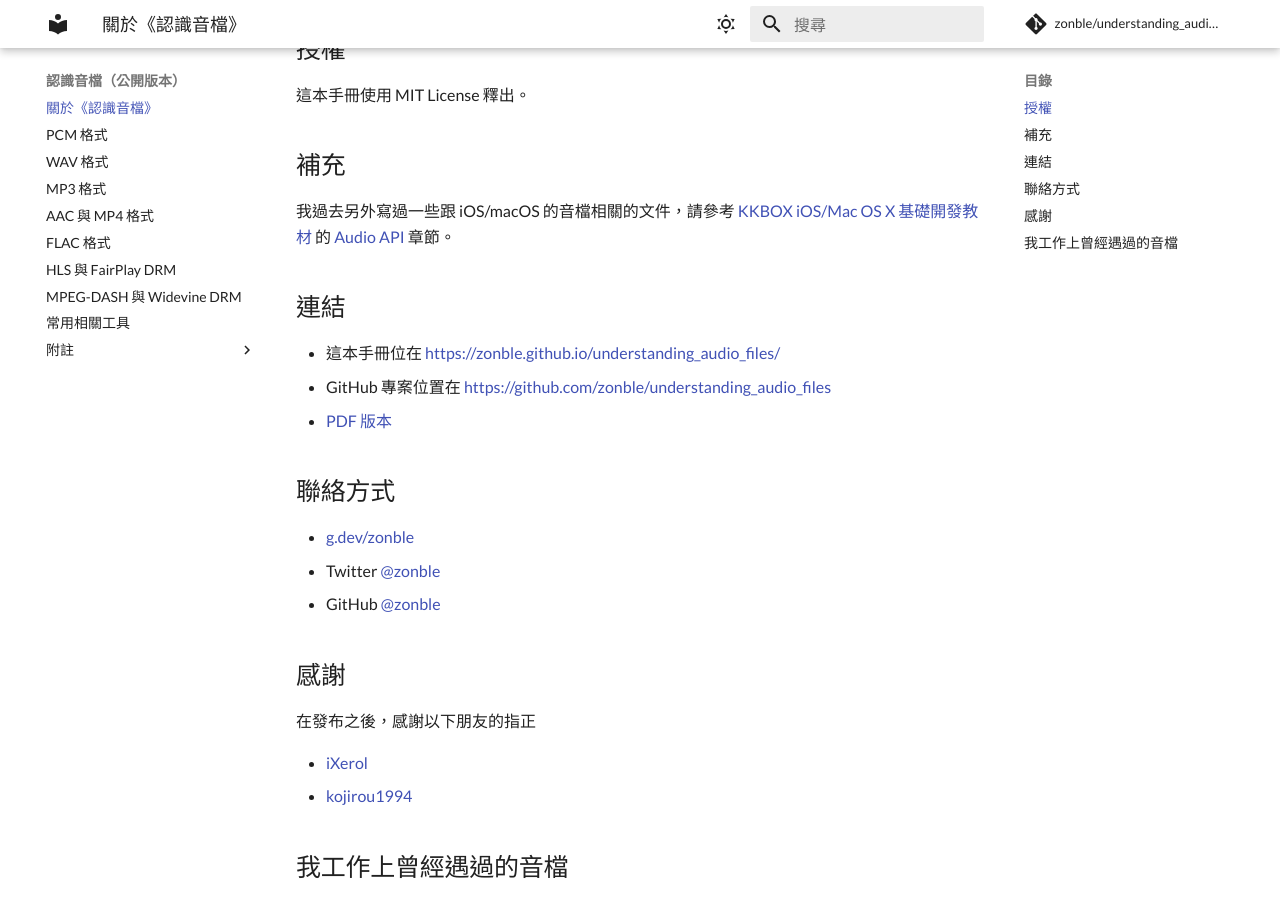
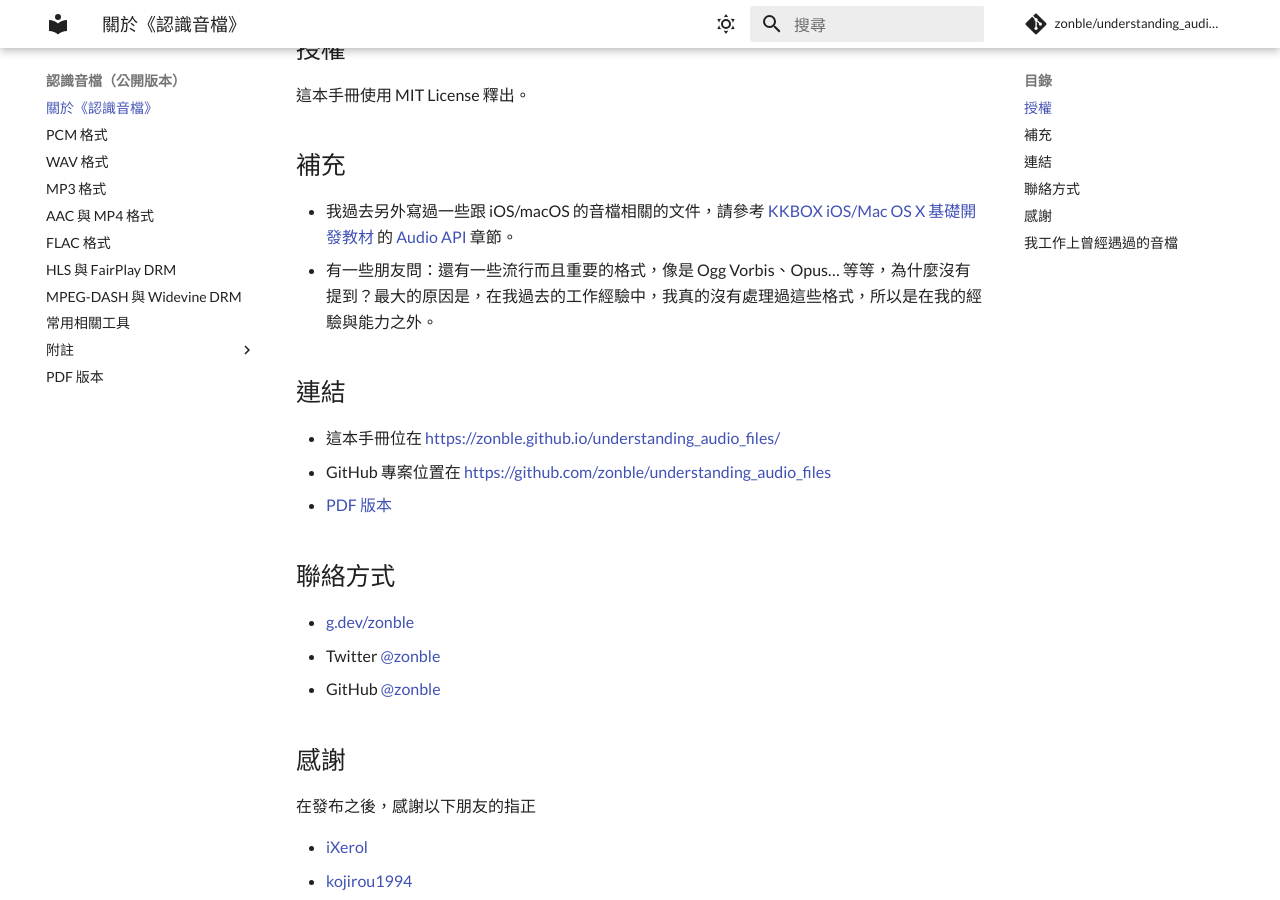
Before and after one commit to zonble/understanding_audio_files, an MkDocs documentation site: the page built from docs/index.md, in a window 1280 px wide and 900 px high, scrolled down 1168 px. Built offline with MkDocs 1.6.1 and Material for MkDocs 9.7.7, drawn with Linux system fonts in a browser that asks for light colours; comment, search, counter and statistics services are not loaded.

Commit message:
Adds explanation and PDF link
Adds an explanation about the absence of some audio formats.

Adds a link to the PDF version of the document.

```diff
--- a/docs/index.md
+++ b/docs/index.md
@@ -28,7 +28,8 @@
 
 ## 補充
 
-我過去另外寫過一些跟 iOS/macOS 的音檔相關的文件，請參考 [KKBOX iOS/Mac OS X 基礎開發教材](https://kkbox.github.io/kkbox-ios-dev/) 的 [Audio API](https://kkbox.github.io/kkbox-ios-dev/audio_apis/) 章節。
+- 我過去另外寫過一些跟 iOS/macOS 的音檔相關的文件，請參考 [KKBOX iOS/Mac OS X 基礎開發教材](https://kkbox.github.io/kkbox-ios-dev/) 的 [Audio API](https://kkbox.github.io/kkbox-ios-dev/audio_apis/) 章節。
+- 有一些朋友問：還有一些流行而且重要的格式，像是 Ogg Vorbis、Opus… 等等，為什麼沒有提到？最大的原因是，在我過去的工作經驗中，我真的沒有處理過這些格式，所以是在我的經驗與能力之外。
 
 ## 連結
 
--- a/mkdocs.yml
+++ b/mkdocs.yml
@@ -82,3 +82,4 @@ nav:
       - "misc/id3_parser.md"
       - "misc/flac_streaminfo.md"
       - "misc/version.md"
+  - "PDF 版本": "https://zonble.github.io/understanding_audio_files/understanding_audio_files.pdf"
```
